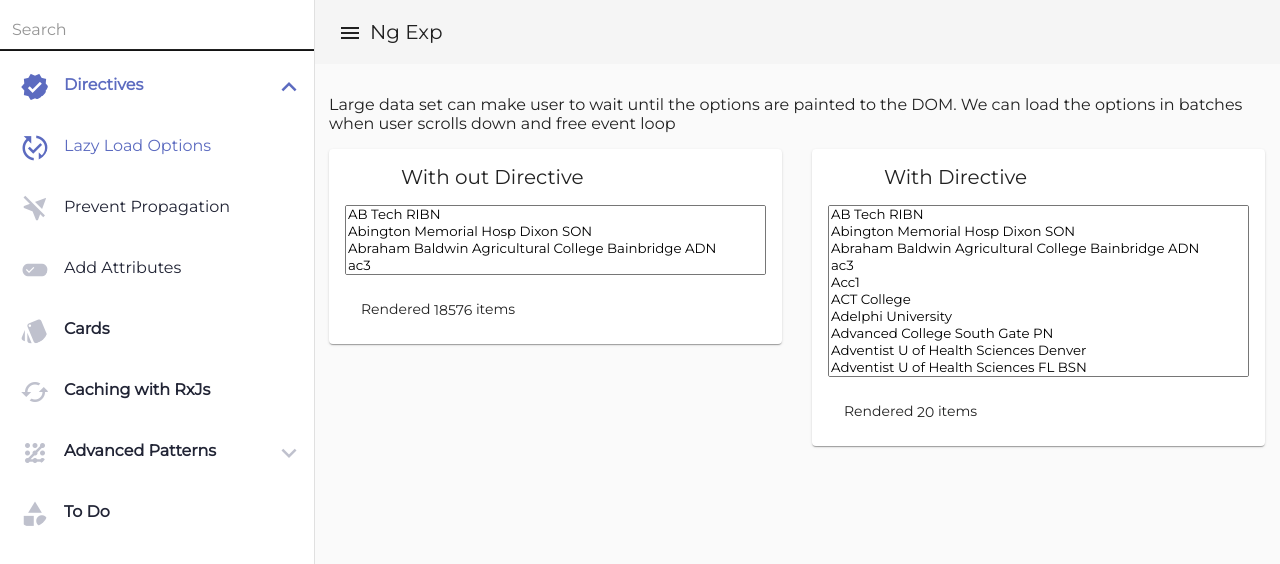
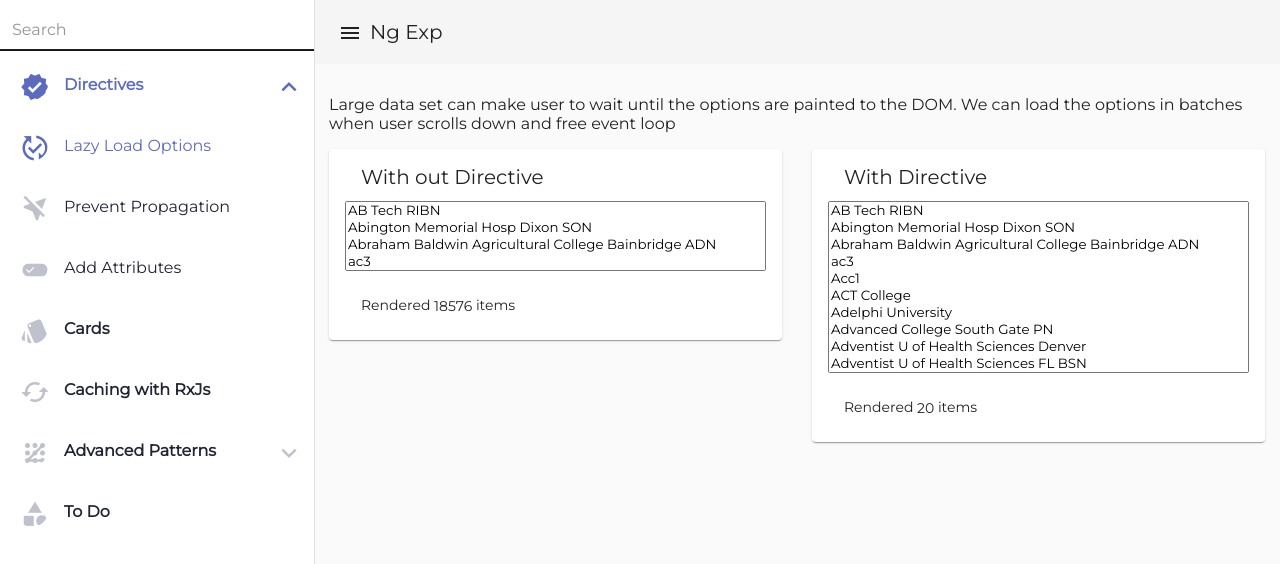
Before and after one commit to RajeshSR0809/ngexp, an Angular app: page /directives/lazyoptions in a window 1280 px wide. Shown: the top 564 px of the page. Built offline with nearby package versions, Linux system fonts and the light colour scheme.

Commit message:
animation for the sidenav for smooth screen transitions

```diff
--- a/src/app/dashboard/dashboard/dashboard.component.ts
+++ b/src/app/dashboard/dashboard/dashboard.component.ts
@@ -53,7 +53,7 @@ export class DashboardComponent implements OnInit, AfterViewInit {
     }
 
     else if (!this.isInSmallScreen(windowWidth) &&  this.sideNavState.screen != 'large') {
-      this.sideNavState = { ...LargeSideNavState };
+      this.sideNavState = { ...LargeSideNavState, current: 'small' };
       this.setSideNavClassOnCurrentState();
     }
 
@@ -152,14 +152,15 @@ export class DashboardComponent implements OnInit, AfterViewInit {
   }
 
   toggleSideNavClass(prevClass: string, nextClass: string){
-    if (prevClass)
-      this.sidenav['_elementRef'].nativeElement.children[0].classList.remove(
-        prevClass
-      );
+
 
     if (nextClass)
       this.sidenav['_elementRef'].nativeElement.children[0].classList.add(
         nextClass
+      );
+    if (prevClass)
+      this.sidenav['_elementRef'].nativeElement.children[0].classList.remove(
+        prevClass
       );
 
   }
--- a/src/app/directives/lazy-options/lazy-options.component.html
+++ b/src/app/directives/lazy-options/lazy-options.component.html
@@ -4,10 +4,10 @@
   <div class="col-12">
     <p>Large data set can make user to wait until the options are painted to the DOM. We can load the options in batches when user scrolls down and free event loop</p>
   </div>
-  <div class="col-6">
+  <div class="col-12 col-md-6 m-2 m-md-0">
     <mat-card class="">
       <mat-card-header>
-        <div mat-card-avatar class=""></div>
+
         <mat-card-title>With out Directive</mat-card-title>
       </mat-card-header>
 
@@ -28,10 +28,9 @@
     </mat-card>
   </div>
 
-  <div class="col-6">
+  <div class="col-12 col-md-6 m-2 m-md-0">
     <mat-card class="">
       <mat-card-header>
-        <div mat-card-avatar class=""></div>
         <mat-card-title>With Directive</mat-card-title>
       </mat-card-header>
 
--- a/src/app/directives/lazy-options/lazy-options.component.scss
+++ b/src/app/directives/lazy-options/lazy-options.component.scss
@@ -1,3 +1,8 @@
 select {
     width: 100%;
 }
+
+
+[class*=col-] {
+    transition: all 0.2s;
+}
--- /dev/null
+++ b/src/styles/_mat-side-nav-content.scss
@@ -0,0 +1,3 @@
+.mat-drawer-content {
+    transition: all 0.2s ;
+}
--- a/src/styles/styles.scss
+++ b/src/styles/styles.scss
@@ -1,7 +1,8 @@
 @import "./_bootstrap-custom.scss";
+@import "./padding";
 @import "./nav-item";
 @import "./side-nav";
-@import "./padding";
+@import "./mat-side-nav-content";
 
 *, ::after, ::before {
     box-sizing: border-box;
```
